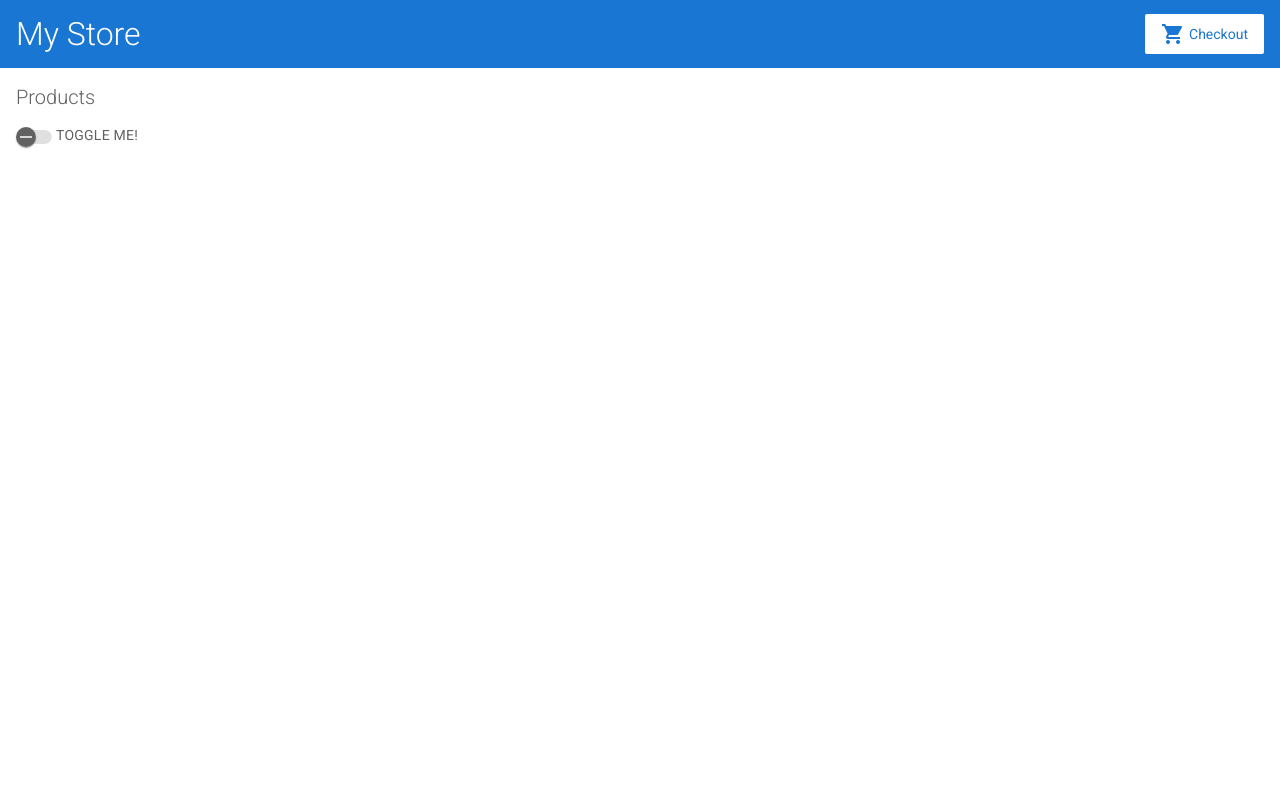
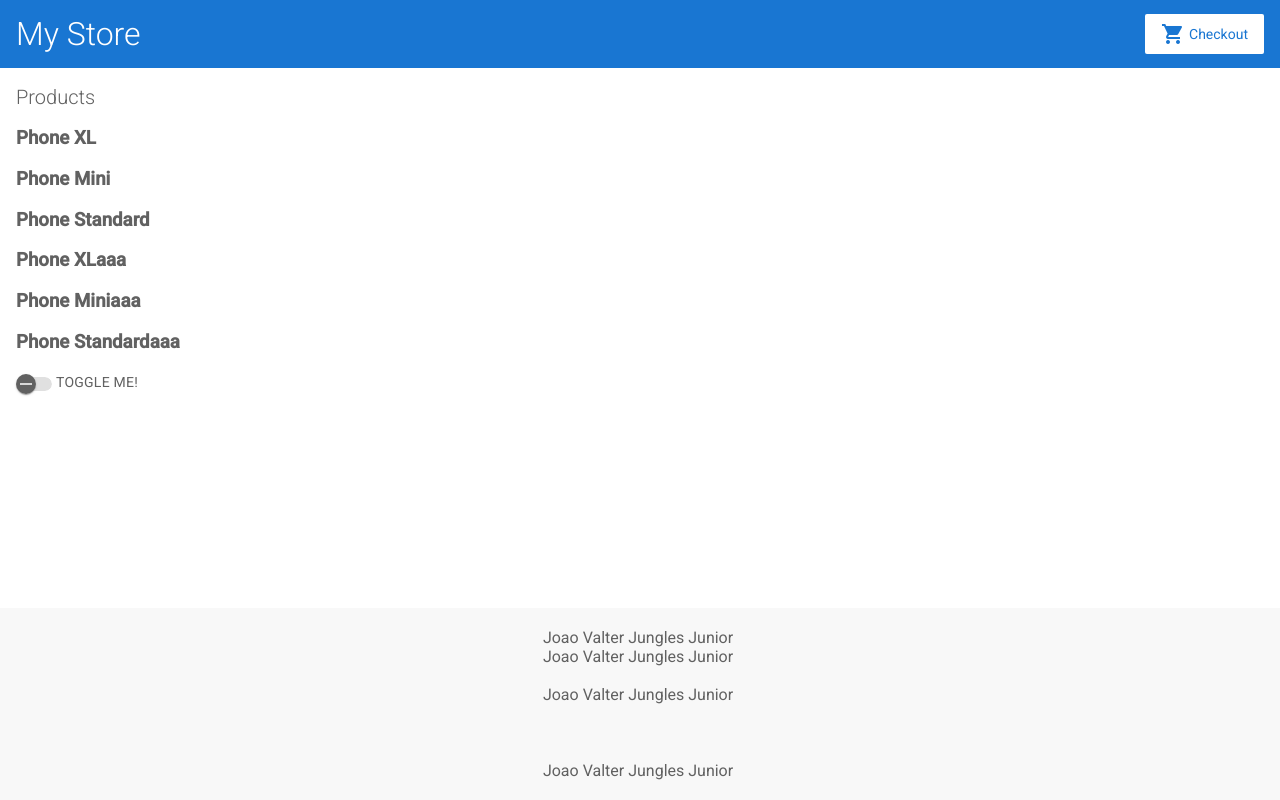
Before and after one commit to jvjungles/nvj8kz, an Angular app: page / in a window 1280 px wide. Built offline with nearby package versions, Linux system fonts and the light colour scheme.

Commit message:
footer
footer

```diff
--- a/src/app/app.component.html
+++ b/src/app/app.component.html
@@ -4,6 +4,8 @@
   <router-outlet></router-outlet>
 </div>
 
+<app-footer></app-footer>
+
 <!--
 Copyright Google LLC. All Rights Reserved.
 Use of this source code is governed by an MIT-style license that
--- a/src/app/app.module.ts
+++ b/src/app/app.module.ts
@@ -7,6 +7,7 @@ import { MatSlideToggleModule } from '@angular/material/slide-toggle';
 import { AppComponent } from './app.component';
 import { TopBarComponent } from './top-bar/top-bar.component';
 import { ProductListComponent } from './product-list/product-list.component';
+import { FooterComponent } from './footer/footer.component';
 
 @NgModule({
   imports: [
@@ -20,7 +21,8 @@ import { ProductListComponent } from './product-list/product-list.component';
   declarations: [
     AppComponent,
     TopBarComponent,
-    ProductListComponent
+    ProductListComponent,
+    FooterComponent
   ],
   bootstrap: [
     AppComponent
--- /dev/null
+++ b/src/app/footer/footer.component.css
@@ -0,0 +1,14 @@
+footer {
+  position: fixed;
+  bottom: 0;
+  width: 100%;
+  background-color: #f8f8f8;
+  padding: 20px;
+  display: flex;
+  justify-content: center;
+  align-items: center;
+}
+
+footer a {
+  display: inline-block;
+}
--- /dev/null
+++ b/src/app/footer/footer.component.html
@@ -0,0 +1,11 @@
+<!-- Footer -->
+<footer>
+  Joao Valter Jungles Junior&nbsp;
+  <br>
+  Joao Valter Jungles Junior&nbsp;
+  <br><br>
+  Joao Valter Jungles Junior&nbsp;
+  <br><br>
+  <br><br>
+  Joao Valter Jungles Junior&nbsp;
+</footer>
--- a/src/app/product-list/product-list.component.html
+++ b/src/app/product-list/product-list.component.html
@@ -1,4 +1,9 @@
 <h2>Products</h2>
+<div *ngFor="let product of products">
+    <h3>
+        {{ product.name }}
+    </h3>
+</div>
 <mat-slide-toggle>Toggle me!</mat-slide-toggle>
 
 
--- a/src/app/products.ts
+++ b/src/app/products.ts
@@ -23,6 +23,24 @@ export const products = [
     name: 'Phone Standard',
     price: 299,
     description: ''
+  },
+  {
+    id: 4,
+    name: 'Phone XLaaa',
+    price: 799,
+    description: 'A large phone with one of the best screens'
+  },
+  {
+    id: 5,
+    name: 'Phone Miniaaa',
+    price: 699,
+    description: 'A great phone with one of the best cameras'
+  },
+  {
+    id: 6,
+    name: 'Phone Standardaaa',
+    price: 299,
+    description: ''
   }
 ];
 
--- a/src/index.html
+++ b/src/index.html
@@ -2,7 +2,7 @@
 <html lang="en">
   <head>
     <meta charset="utf-8" />
-    <title>Angular Getting Started</title>
+    <title>Fera 01</title>
     <base href="/" />
 
     <meta name="viewport" content="width=device-width, initial-scale=1" />
```
Also changed, not shown: src/app/footer/footer.component.ts (added, +10 -0 lines), src/styles.css (line endings or trailing spaces), 2 other files (tests, documents, lock files or other folders).
